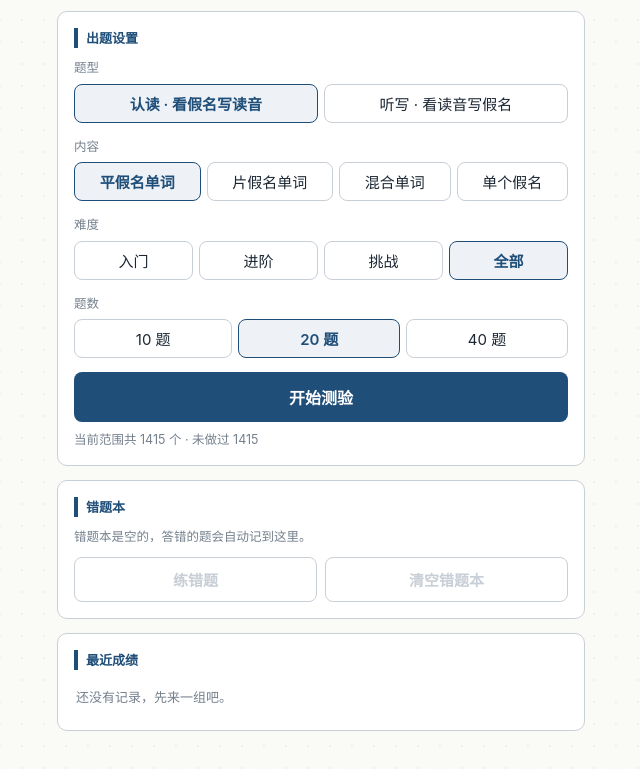
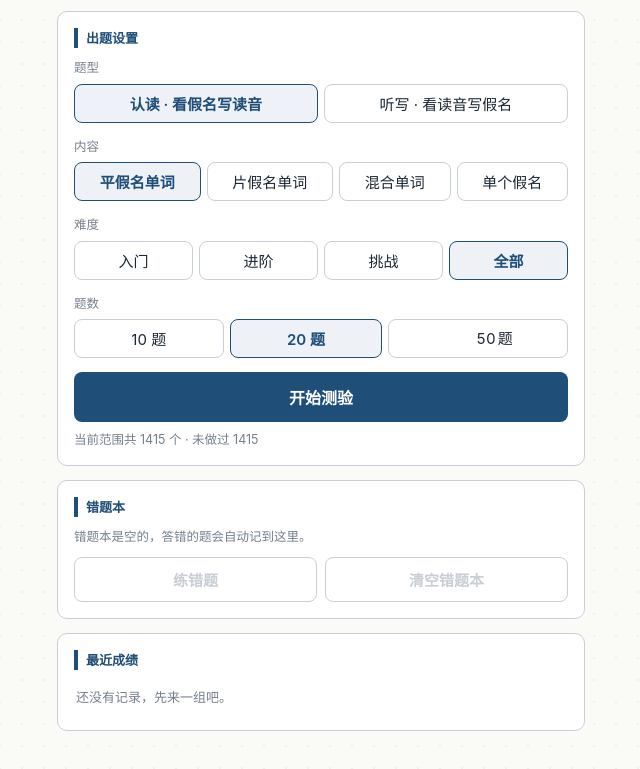
Before and after one commit to ShaoTH-C/kanadrill, a website: page index.html in a window 1280 px wide. Shown: the part 123-892 px from the top of the page, without its empty margins (319-959 px from the left). Drawn offline with Linux system fonts and the light colour scheme; a web font is replaced by a local one.

Commit message:
count input, stacked pair view

```diff
--- a/app.js
+++ b/app.js
@@ -18,9 +18,10 @@ let kstat = store.get('kana', {});                // kana -> [ok, wrong]
 let day = store.get('day', null);
 
 /* ---------------- settings ---------------- */
-const DEF = { mode: 'r', content: 'wh', diff: 'all', kanaTypes: ['sei', 'dak', 'han', 'yo'], kanaScript: 'b', count: 20 };
+const DEF = { mode: 'r', content: 'wh', diff: 'all', kanaTypes: ['sei', 'dak', 'han', 'yo'], kanaScript: 'b', countSel: '20', custom: 50 };
 const settings = Object.assign({}, DEF, store.get('settings', {}));
 settings.kanaTypes = new Set(settings.kanaTypes);
+const wantCount = () => settings.countSel === 'custom' ? settings.custom : +settings.countSel;
 const saveSettings = () => store.set('settings', { ...settings, kanaTypes: [...settings.kanaTypes] });
 
 const MODE = [['r', '认读 · 看假名写读音'], ['d', '听写 · 看读音写假名']];
@@ -29,7 +30,7 @@ const DIFF = [['0', '入门'], ['1', '进阶'], ['2', '挑战'], ['all', '全部
 const KTYPES = [['sei', '清音'], ['dak', '浊音'], ['han', '半浊音'], ['yo', '拗音'], ['gai', '外来语音']];
 const KSHORT = { sei: '清', dak: '浊', han: '半', yo: '拗', gai: '外' };
 const KSCRIPT = [['h', '平假名'], ['k', '片假名'], ['b', '混合']];
-const COUNTS = [['10', '10 题'], ['20', '20 题'], ['40', '40 题']];
+const COUNTS = [['10', '10 题'], ['20', '20 题']];
 const TYPE_LABEL = Object.fromEntries(KTYPES);
 const SCRIPT_LABEL = { h: '平假名', k: '片假名', b: '混合' };
 const label = (list, v) => (list.find(([x]) => x === v) || [])[1] || '';
@@ -102,7 +103,10 @@ function afterSetting() {
   $('fieldKanaScript').hidden = !kanaMode;
   const pool = buildPool();
   const unseen = pool.filter(it => !stat[it.k]).length;
-  $('poolHint').textContent = pool.length ? `当前范围共 ${pool.length} 个 · 未做过 ${unseen}` : '当前范围没有可出的题';
+  const n = wantCount();
+  $('poolHint').textContent = pool.length
+    ? `当前范围共 ${pool.length} 个 · 未做过 ${unseen}` + (n > pool.length ? `，不够 ${n} 题，会全部出完` : '')
+    : '当前范围没有可出的题';
   $('btnStart').disabled = pool.length === 0;
   $('btnStart').textContent = settings.mode === 'd' ? '开始听写' : '开始测验';
   saveSettings();
@@ -172,7 +176,7 @@ function history_replace() { history.replaceState(null, '', location.pathname +
 function startFromSettings() {
   const pool = buildPool();
   if (!pool.length) return;
-  startQuiz(pick(pool, settings.count), modeLabel(), { again: startFromSettings });
+  startQuiz(pick(pool, wantCount()), modeLabel(), { again: startFromSettings });
 }
 function fitWord() {
   const el = $('qWord'), card = $('qCard');
@@ -545,7 +549,35 @@ seg($('segContent'), CONTENT, () => settings.content, v => settings.content = v)
 seg($('segDiff'), DIFF, () => settings.diff, v => settings.diff = v);
 chips($('chipKana'), KTYPES, settings.kanaTypes);
 seg($('segKanaScript'), KSCRIPT, () => settings.kanaScript, v => settings.kanaScript = v);
-seg($('segCount'), COUNTS, () => String(settings.count), v => settings.count = +v);
+// 10 / 20 / or type your own number in the third slot
+function renderCount() {
+  const el = $('segCount'); el.innerHTML = '';
+  const sync = () => {
+    el.querySelectorAll('button').forEach(b => b.classList.toggle('sel', b.dataset.v === settings.countSel));
+    el.querySelector('.cntbox').classList.toggle('sel', settings.countSel === 'custom');
+  };
+  COUNTS.forEach(([v, text]) => {
+    const b = document.createElement('button');
+    b.type = 'button'; b.textContent = text; b.dataset.v = v;
+    b.onclick = () => { settings.countSel = v; sync(); afterSetting(); };
+    el.appendChild(b);
+  });
+  const box = document.createElement('label'); box.className = 'cntbox';
+  const inp = document.createElement('input');
+  inp.type = 'number'; inp.min = 1; inp.max = 500; inp.inputMode = 'numeric'; inp.value = settings.custom;
+  inp.setAttribute('aria-label', '自定义题数');
+  inp.onfocus = () => { if (settings.countSel !== 'custom') { settings.countSel = 'custom'; sync(); afterSetting(); } };
+  inp.oninput = () => {
+    const v = Math.min(500, Math.max(1, Math.floor(+inp.value || 0)));
+    if (v) { settings.custom = v; afterSetting(); }
+  };
+  inp.onblur = () => { inp.value = settings.custom; };
+  inp.onkeydown = e => { if (e.key === 'Enter') { e.preventDefault(); startFromSettings(); } };
+  box.append(inp, document.createTextNode('题'));
+  el.appendChild(box);
+  sync();
+}
+renderCount();
 seg($('segRefScript'), REF_SCRIPT, () => refScript, v => { refScript = v; store.set('refScript', v); renderRef(); });
 afterSetting();
 
--- a/style.css
+++ b/style.css
@@ -182,8 +182,8 @@ body.tts .cell{cursor:pointer}
 body.tts .cell:hover{border-color:var(--blue)}
 .cell.lit{background:var(--blue-soft)}
 .cell .kn{font-family:var(--kana);font-weight:600;font-size:26px;line-height:1.1;color:var(--ink)}
-.cell .kn.pair{font-size:19px;display:flex;gap:6px}
-.cell .kn.pair i{font-style:normal;color:var(--gray)}
+.cell .kn.pair{display:flex;flex-direction:column;align-items:center;line-height:1.05;font-size:24px}
+.cell .kn.pair i{font-style:normal;color:var(--blue);font-size:17px;margin-top:2px}
 .cell .rm{font-size:11px;color:var(--gray);font-variant-numeric:tabular-nums;line-height:1.2}
 .cell.empty{border-style:dashed;background:transparent}
 .cell.note{grid-column:span 4;font-size:12px;color:var(--gray);border-style:dashed;background:transparent;line-height:1.4;padding:6px 10px}
@@ -204,7 +204,8 @@ body.tts .cell:hover{border-color:var(--blue)}
 
 @media (max-width:380px){
   .cell .kn{font-size:22px}
-  .cell .kn.pair{font-size:16px;gap:4px}
+  .cell .kn.pair{font-size:20px}
+  .cell .kn.pair i{font-size:14px}
   .gai .cell{flex-basis:calc(25% - 4px)}
   .masthead h1{padding-right:0}
   .pill{position:static;display:inline-block;margin-top:10px}
@@ -235,5 +236,15 @@ body.tts .cell:hover{border-color:var(--blue)}
   body.wide .grid{gap:4px}
   body.wide .cell{min-height:54px}
   body.wide .cell .kn{font-size:24px}
+  body.wide .panel{padding:12px 14px 14px}
+  body.wide .cell .kn.pair{font-size:21px}
+  body.wide .cell .kn.pair i{font-size:14px;margin-top:0}
   body.wide .gai .cell{min-height:52px}
 }
+.seg .cntbox{border:1.5px solid var(--rule);border-radius:8px;background:var(--card);color:var(--ink);flex:1 1 auto;min-height:38px;
+  display:flex;align-items:center;justify-content:center;gap:2px;padding:0 10px;cursor:text}
+.seg .cntbox.sel{border-color:var(--blue);background:var(--blue-soft);color:var(--blue);font-weight:600}
+.seg .cntbox input{width:52px;border:none;background:transparent;font:inherit;color:inherit;text-align:right;padding:0;outline:none;
+  font-variant-numeric:tabular-nums;-moz-appearance:textfield}
+.seg .cntbox input::-webkit-outer-spin-button,.seg .cntbox input::-webkit-inner-spin-button{-webkit-appearance:none;margin:0}
+.seg .cntbox:focus-within{outline:3px solid rgba(31,78,121,.45);outline-offset:2px}
```
